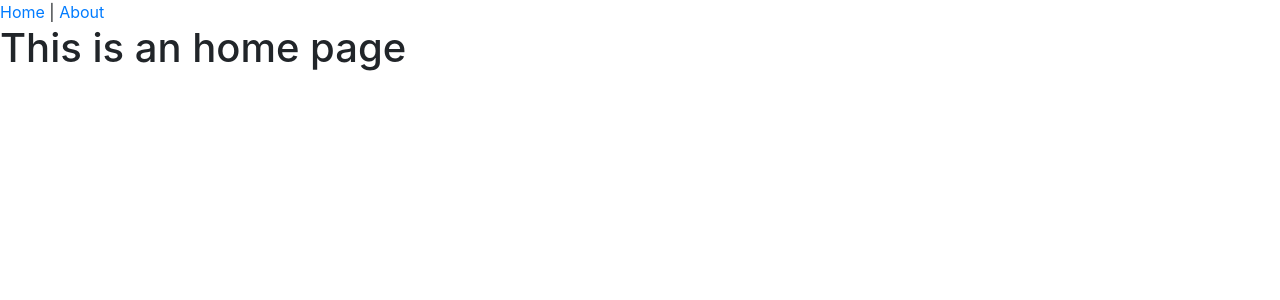
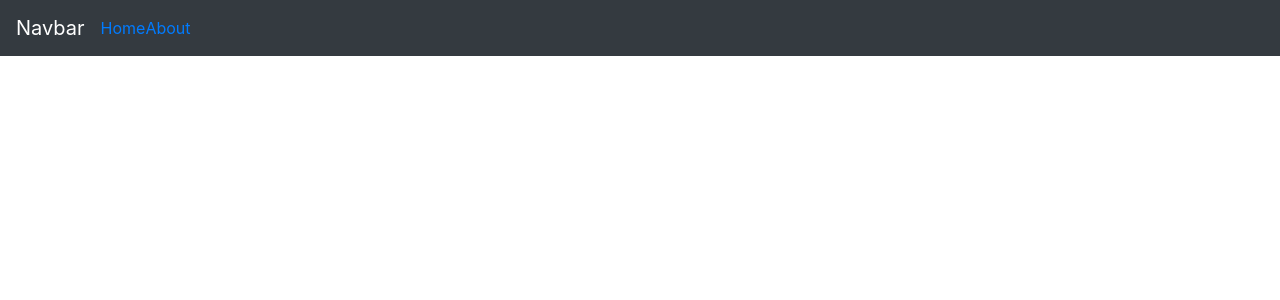
Before and after one commit to Skytim/ShareDoc, a Vue app: page / in a window 1280 px wide. Shown: the top 300 px of the page. Built offline with nearby package versions, Linux system fonts and the light colour scheme.

Commit message:
BootStrap init

```diff
--- a/src/App.vue
+++ b/src/App.vue
@@ -1,9 +1,30 @@
 <template>
   <div id="app">
-    <div id="nav">
-      <router-link to="/">Home</router-link> |
-      <router-link to="/about">About</router-link>
-    </div>
-    <router-view/>
+    <nav class="navbar navbar-expand-md navbar-dark bg-dark fixed-top">
+      <a class="navbar-brand" href="#">Navbar</a>
+      <button
+        class="navbar-toggler"
+        type="button"
+        data-toggle="collapse"
+        data-target="#navbarsExampleDefault"
+        aria-controls="navbarsExampleDefault"
+        aria-expanded="false"
+        aria-label="Toggle navigation"
+      >
+        <span class="navbar-toggler-icon"></span>
+      </button>
+
+      <div class="collapse navbar-collapse" id="navbarsExampleDefault">
+        <ul class="navbar-nav mr-auto">
+          <li class="nav-item active">
+            <router-link to="/">Home</router-link>
+          </li>
+          <li class="nav-item active">
+            <router-link to="/about">About</router-link>
+          </li>
+        </ul>
+      </div>
+    </nav>
+    <router-view />
   </div>
 </template>
--- a/src/components/Editor.vue
+++ b/src/components/Editor.vue
@@ -48,7 +48,7 @@
 </script>
 <style >
 .CodeMirror {
-  height: 900vh;
-  width: 100vh;
+  height: 98vh;
+  width: 90vh;
 }
 </style>
--- a/src/views/About.vue
+++ b/src/views/About.vue
@@ -1,5 +1,4 @@
 <template>
-
     <div class="row">
       <div class="col">
         <Editor />
```
